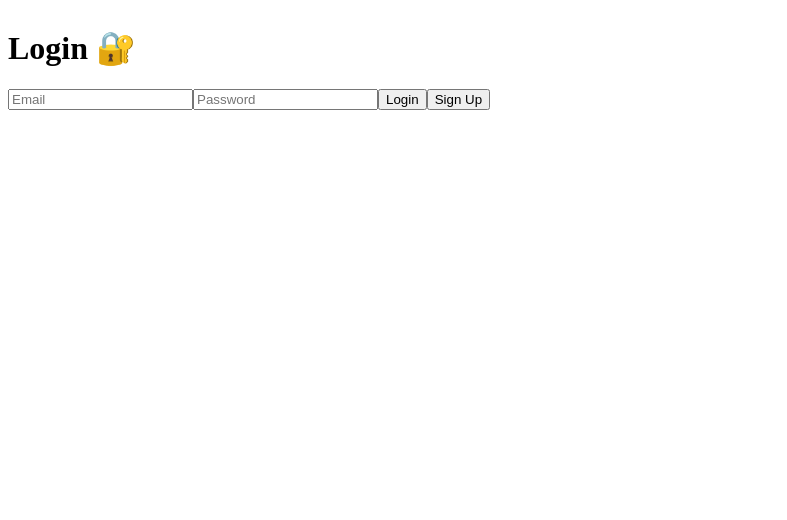
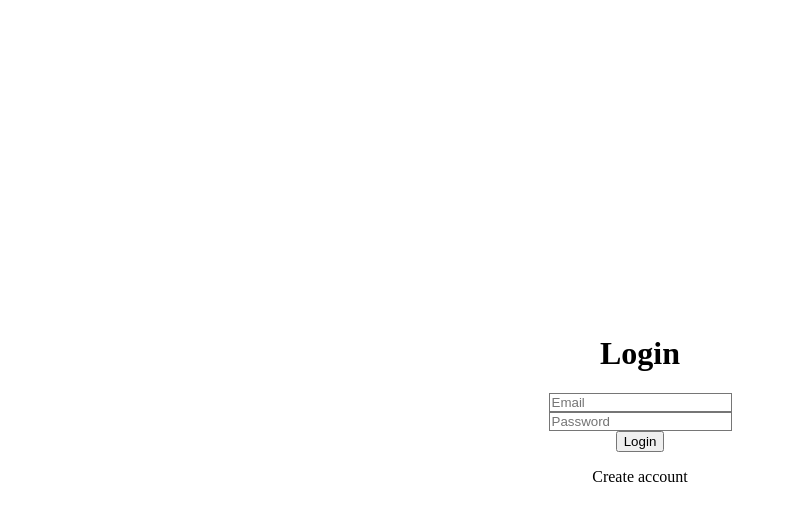
Before and after one commit to dileepkumaraviligonda/fullstack-tasks-app, a Next.js app: page /login in a window 1280 px wide. Shown: the top 520 px of the page, without its empty margins (0-787 px from the left). Built offline with nearby package versions, Linux system fonts and the light colour scheme.

Commit message:
add auth flow login signup tasks

```diff
--- a/app/login/page.tsx
+++ b/app/login/page.tsx
@@ -1,47 +1,54 @@
 "use client";
 
 import { useState } from "react";
-import { supabase } from "@/lib/supabaseClient";
+import { supabase } from "../../lib/supabaseClient";
 import { useRouter } from "next/navigation";
 
 export default function Login() {
+  const router = useRouter();
   const [email, setEmail] = useState("");
   const [password, setPassword] = useState("");
-  const router = useRouter();
 
-  const signUp = async () => {
-    const { error } = await supabase.auth.signUp({
-      email,
-      password,
-    });
-
-    if (error) alert(error.message);
-    else alert("Check your email!");
-  };
-
-  const signIn = async () => {
+  const handleLogin = async () => {
     const { error } = await supabase.auth.signInWithPassword({
       email,
       password,
     });
 
-    if (error) alert(error.message);
-    else router.push("/tasks");
+    if (!error) {
+      router.push("/tasks");
+    } else {
+      alert(error.message);
+    }
   };
 
   return (
-    <div>
-      <h1>Login 🔐</h1>
+    <div className="flex flex-col items-center justify-center h-screen">
+      <h1 className="text-2xl font-bold mb-4">Login</h1>
 
-      <input placeholder="Email" onChange={(e) => setEmail(e.target.value)} />
       <input
+        className="border p-2 mb-2"
+        placeholder="Email"
+        onChange={(e) => setEmail(e.target.value)}
+      />
+
+      <input
+        className="border p-2 mb-2"
+        type="password"
         placeholder="Password"
-        type="password"
         onChange={(e) => setPassword(e.target.value)}
       />
 
-      <button onClick={signIn}>Login</button>
-      <button onClick={signUp}>Sign Up</button>
+      <button onClick={handleLogin} className="bg-blue-500 text-white px-4 py-2">
+        Login
+      </button>
+
+      <p
+        className="mt-3 text-blue-600 cursor-pointer"
+        onClick={() => router.push("/signup")}
+      >
+        Create account
+      </p>
     </div>
   );
 }
--- a/app/page.js
+++ b/app/page.js
@@ -1,5 +1,5 @@
 import { redirect } from "next/navigation";
 
 export default function Home() {
-  redirect("/tasks");
+  redirect("/login");
 }
--- a/app/signup/page.tsx
+++ b/app/signup/page.tsx
@@ -1,41 +1,58 @@
 "use client";
 
 import { useState } from "react";
-import { supabase } from "@/lib/supabaseClient";
+import { supabase } from "../../lib/supabaseClient";
+import { useRouter } from "next/navigation";
 
 export default function Signup() {
+  const router = useRouter();
   const [email, setEmail] = useState("");
   const [password, setPassword] = useState("");
 
-  const signUp = async () => {
-    const { data, error } = await supabase.auth.signUp({
+  const handleSignup = async () => {
+    const { error } = await supabase.auth.signUp({
       email,
       password,
     });
 
-    if (error) {
+    if (!error) {
+      alert("Account created! Now login.");
+      router.push("/login");
+    } else {
       alert(error.message);
-    } else {
-      alert("Signup successful 🚀 Check email!");
     }
   };
 
   return (
-    <div>
-      <h1>Signup</h1>
+    <div className="flex flex-col items-center justify-center h-screen">
+      <h1 className="text-2xl font-bold mb-4">Signup</h1>
 
       <input
+        className="border p-2 mb-2"
         placeholder="Email"
         onChange={(e) => setEmail(e.target.value)}
       />
 
       <input
+        className="border p-2 mb-2"
         type="password"
         placeholder="Password"
         onChange={(e) => setPassword(e.target.value)}
       />
 
-      <button onClick={signUp}>Sign Up</button>
+      <button
+        onClick={handleSignup}
+        className="bg-green-500 text-white px-4 py-2"
+      >
+        Signup
+      </button>
+
+      <p
+        className="mt-3 text-blue-600 cursor-pointer"
+        onClick={() => router.push("/login")}
+      >
+        Already have account? Login
+      </p>
     </div>
   );
 }
--- a/app/tasks/page.tsx
+++ b/app/tasks/page.tsx
@@ -1,3 +1,5 @@
+import { redirect } from "next/navigation";
+import { supabase } from "../../lib/supabaseClient";
 "use client";
 
 import { useEffect, useState } from "react";
@@ -28,6 +30,12 @@ export default function TasksPage() {
   useEffect(() => {
     fetchTasks();
   }, []);
+  const checkUser = async () => {
+  const { data } = await supabase.auth.getUser();
+  if (!data.user) {
+    redirect("/login");
+  }
+};
 
   // ➕ ADD TASK
   const addTask = async () => {
```
